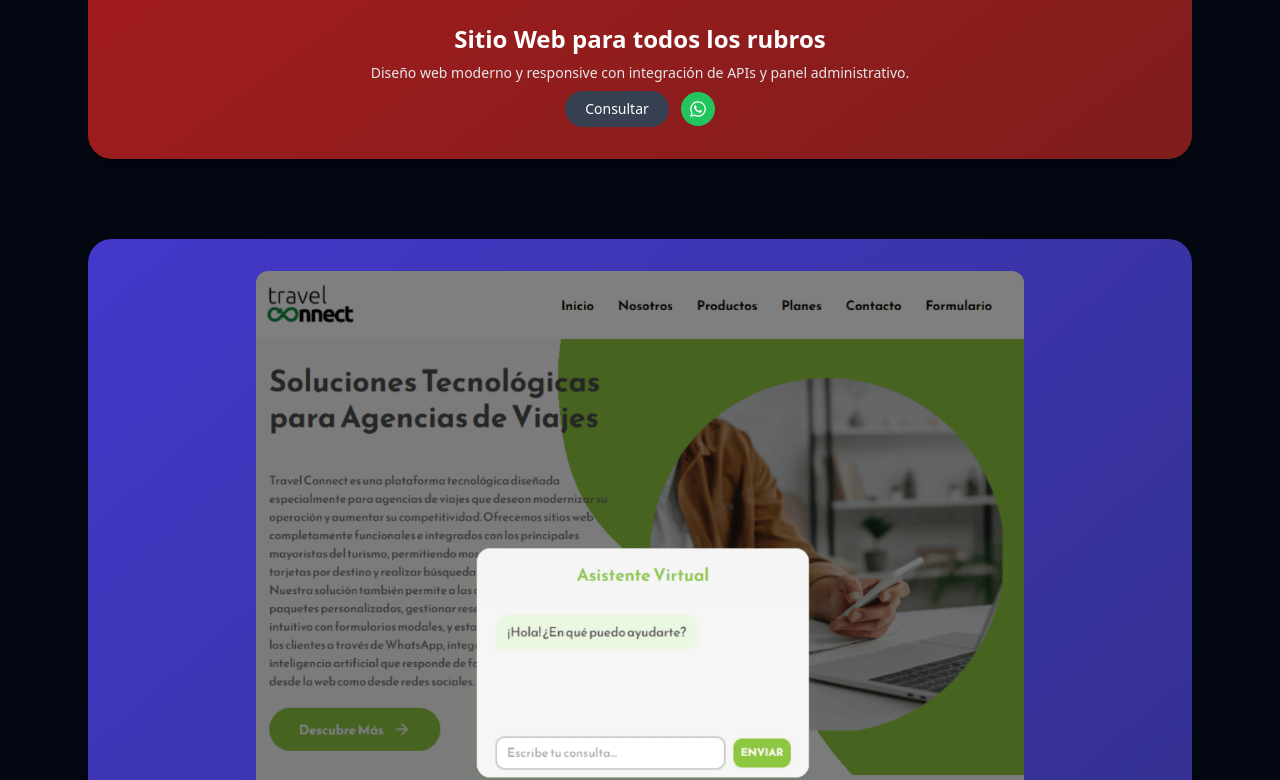
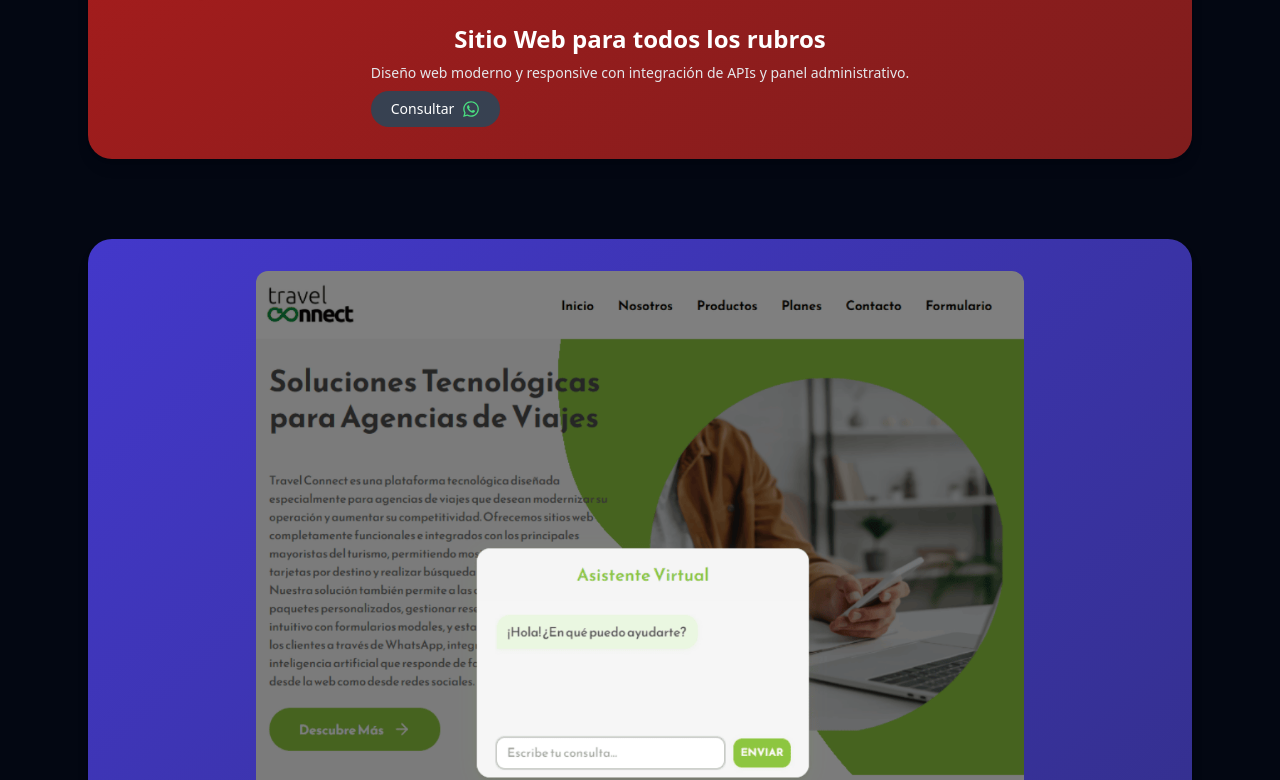
Before and after one commit to paolanovick/conCodigoART, a React (Create React App) app: page / in a window 1280 px wide. Shown: the part 3373-4153 px from the top of the page. Built offline with nearby package versions, Linux system fonts and the light colour scheme.

Commit message:
boton whatsapp

```diff
--- a/src/components/MockupPortfolio.jsx
+++ b/src/components/MockupPortfolio.jsx
@@ -113,26 +113,17 @@ export default function MockupPortfolio() {
               <h3 className="text-2xl font-bold">{p.titulo}</h3>
               <p className="text-gray-200 text-sm">{p.descripcion}</p>
 
-              <div className="flex items-center justify-center gap-3 mt-4">
-                {/* Botón principal: abre el chatbot */}
-                <button
-                  onClick={() =>
-                    window.openChatbot && window.openChatbot(p.titulo)
-                  }
-                  className="bg-gray-700 hover:bg-gray-600 text-white text-sm px-5 py-2 rounded-full transition-colors duration-200"
-                >
-                  Consultar
-                </button>
-
-                {/* Botón de WhatsApp */}
-                <button
-                  onClick={() => handleOpenWhatsApp(p.titulo)}
-                  className="flex items-center justify-center bg-green-500 hover:bg-green-600 text-white p-2 rounded-full transition-transform duration-200 hover:scale-110"
-                  title="Consultar por WhatsApp"
-                >
-                  <FaWhatsapp className="text-lg" />
-                </button>
-              </div>
+              {/* Botón Consultar con ícono de WhatsApp */}
+              <button
+                onClick={() => {
+                  handleOpenWhatsApp(p.titulo);
+                  if (window.openChatbot) window.openChatbot(p.titulo);
+                }}
+                className="flex items-center justify-center gap-2 bg-gray-700 hover:bg-gray-600 text-white text-sm px-5 py-2 rounded-full transition-colors duration-200"
+              >
+                Consultar
+                <FaWhatsapp className="text-green-400 text-lg" />
+              </button>
             </div>
           </motion.div>
         ))}
```
